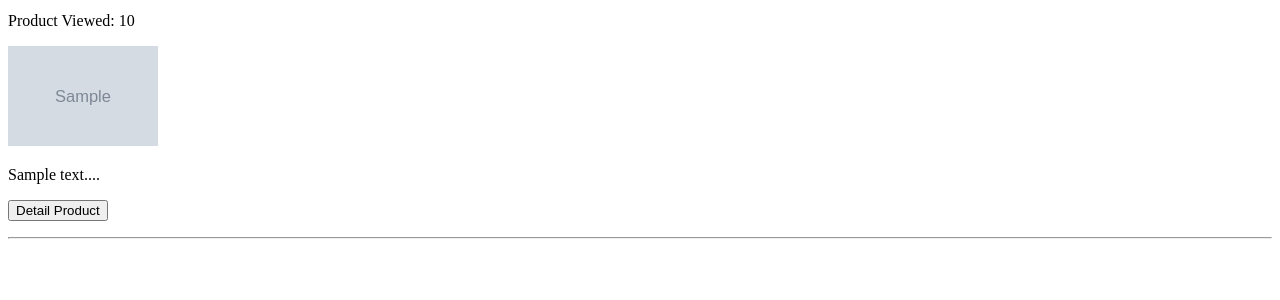
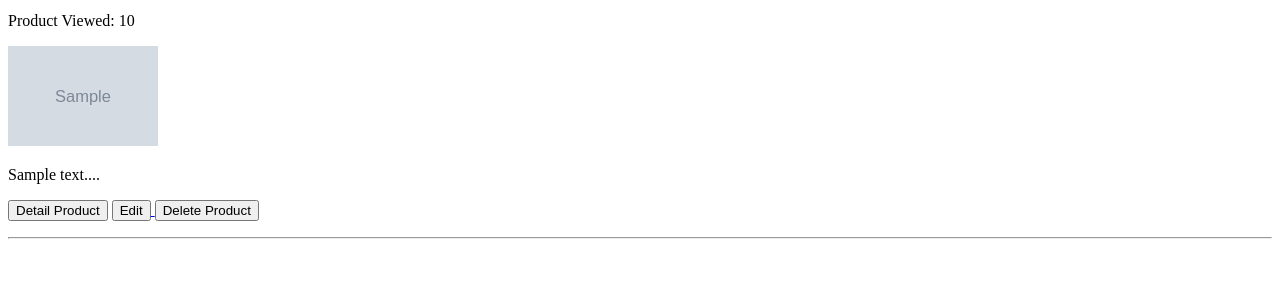
Before and after one commit to CerebrumCoder/treble-eshop, a Django app: page / in a window 1280 px wide. Shown: the part 462-762 px from the top of the page. Run offline with Django 5.2, Linux system fonts and the light colour scheme; a user stored in the database is signed in; tables that the repository leaves empty hold one stand-in row (values such as "Sample post"); grey boxes marked "Sample" are stand-in pictures.

Commit message:
Progress Tugas 5 PBP

```diff
--- a/main/forms.py
+++ b/main/forms.py
@@ -1,7 +1,13 @@
 from django.forms import ModelForm
 from main.models import Product
+# from django import forms
 
 class ProductForm(ModelForm):
     class Meta:
         model = Product
         fields = ["name", "category", "price", "rating", "stock", "description", "thumbnail"]
+
+# class CarForm(forms.Form):
+#     name = forms.CharField(max_length=255)
+#     brand = forms.CharField(max_length=255)
+#     stock = forms.IntegerField(default=0)
--- a/main/models.py
+++ b/main/models.py
@@ -83,3 +83,9 @@ class Product(models.Model):
     @property
     def price_in_rupiah(self):
         return f"Rp{self.price:,}".replace(',', '.')
+
+# Demo di tugas 2
+# class Car(models.Model):
+#     name = models.CharField(max_length=255)
+#     brand = models.CharField(max_length=255)
+#     stock = models.IntegerField(default=0)
--- a/main/templates/create_product.html
+++ b/main/templates/create_product.html
@@ -15,6 +15,8 @@
   </table>
 </form>
 
+<!-- <button> itu untuk trigger action
+<a> itu untuk navigasi -->
 <p><a href="{% url 'main:show_main' %}"><button>← Back to Main Page</button></a></p>
 
 {% endblock %}
--- a/main/templates/main.html
+++ b/main/templates/main.html
@@ -10,6 +10,8 @@
 <h4 style="margin-bottom:1px;">Class: </h4>
 <p>{{ class }}</p>
 
+<!-- <button> itu untuk trigger action
+<a> itu untuk navigasi -->
 <a href="{% url 'main:create_product' %}">
   <button>+ Add Product</button>
 </a>
@@ -51,7 +53,21 @@
 
   <p>{{ product.description|truncatewords:25 }}...</p>
 
-  <p><a href="{% url 'main:show_product' product.id %}"><button>Detail Product</button></a></p>
+  <p>
+    <a href="{% url 'main:show_product' product.id %}"><button>Detail Product</button></a>
+    {% if user.is_authenticated and product.user == user %}
+    <a href="{% url 'main:edit_product' product.id %}">
+      <button>
+        Edit
+      </button>
+     </a>
+     <a href="{% url 'main:delete_product' product.id %}">
+      <button>
+          Delete Product
+      </button>
+      </a>
+    {% endif %}
+  </p>
 </div>
 
 <hr>
--- a/main/urls.py
+++ b/main/urls.py
@@ -1,6 +1,7 @@
 from django.urls import path
 from main.views import (show_main, create_product, show_product,
-                        show_xml, show_json, show_xml_by_id, show_json_by_id, register, login_user, logout_user)
+                        show_xml, show_json, show_xml_by_id, show_json_by_id,
+                        register, login_user, logout_user, edit_product, delete_product)
 
 app_name = 'main'
 
@@ -30,4 +31,10 @@ urlpatterns = [
     # User Authentication Logout
     path('logout/', logout_user, name='logout'),
 
+    # Edit Product
+    path('product/<uuid:id>/edit', edit_product, name='edit_product'),
+
+    # Delete Product
+    path('product/<uuid:id>/delete', delete_product, name='delete_product'),
+
 ]
--- a/main/views.py
+++ b/main/views.py
@@ -50,6 +50,20 @@ def show_main(request):
     }
     # Fungsi ini akan merender template main.html
     return render(request, 'main.html', context)
+
+# Buatin form untuk mobil baru
+# Bedanya <a> dan <button>
+# def create_car(request):
+#     form = CarForm(request.POST or None)
+
+#     if form.is_valid() and request.method == "POST":
+#         new_car = Car.objects.create(
+#             name = form.cleaned_data["name"],
+#             brand = form.cleaned_data["brand"],
+#             stock = form.cleaned_data["stock"],
+#         )
+
+#     return render(request, "index.html")
 
 # Untuk tambah produk baru
 def create_product(request):
@@ -179,3 +193,24 @@ def logout_user(request):
     response = HttpResponseRedirect(reverse('main:login'))
     response.delete_cookie('last_login')
     return response
+
+
+# Fungsi untuk menambahkan fitur edit product pada web aplikasi
+def edit_product(request, id):
+    products = get_object_or_404(Product, pk=id)
+    form = ProductForm(request.POST or None, instance=products)
+    if form.is_valid() and request.method == 'POST':
+        form.save()
+        return redirect('main:show_main')
+
+    context = {
+        'form': form,
+    }
+
+    return render(request, 'edit_product.html', context)
+
+# Fungsi untuk menambahkan fitur hapus product pada web aplikasi
+def delete_product(request, id):
+    product = get_object_or_404(Product, pk=id)
+    product.delete()
+    return HttpResponseRedirect(reverse('main:show_main'))
--- a/treble_eshop/settings.py
+++ b/treble_eshop/settings.py
@@ -32,6 +32,8 @@ DEBUG = True
 
 ALLOWED_HOSTS = ["localhost", "127.0.0.1", "neal-guarddin-trebleeshop.pbp.cs.ui.ac.id"]
 
+# Ngasih tahu kalo form yang ada di Django ini itu aman. Jadi, kalo ada request yang masuk ke server kita,
+# terus request itu bukan dari website kita, maka request itu akan ditolak.
 CSRF_TRUSTED_ORIGINS = [
     "https://neal-guarddin-trebleeshop.pbp.cs.ui.ac.id"
 ]
```
Also changed, not shown: main/templates/edit_product.html (added, +22 -0 lines), README.md, main/templates/base.html (line endings or trailing spaces).
